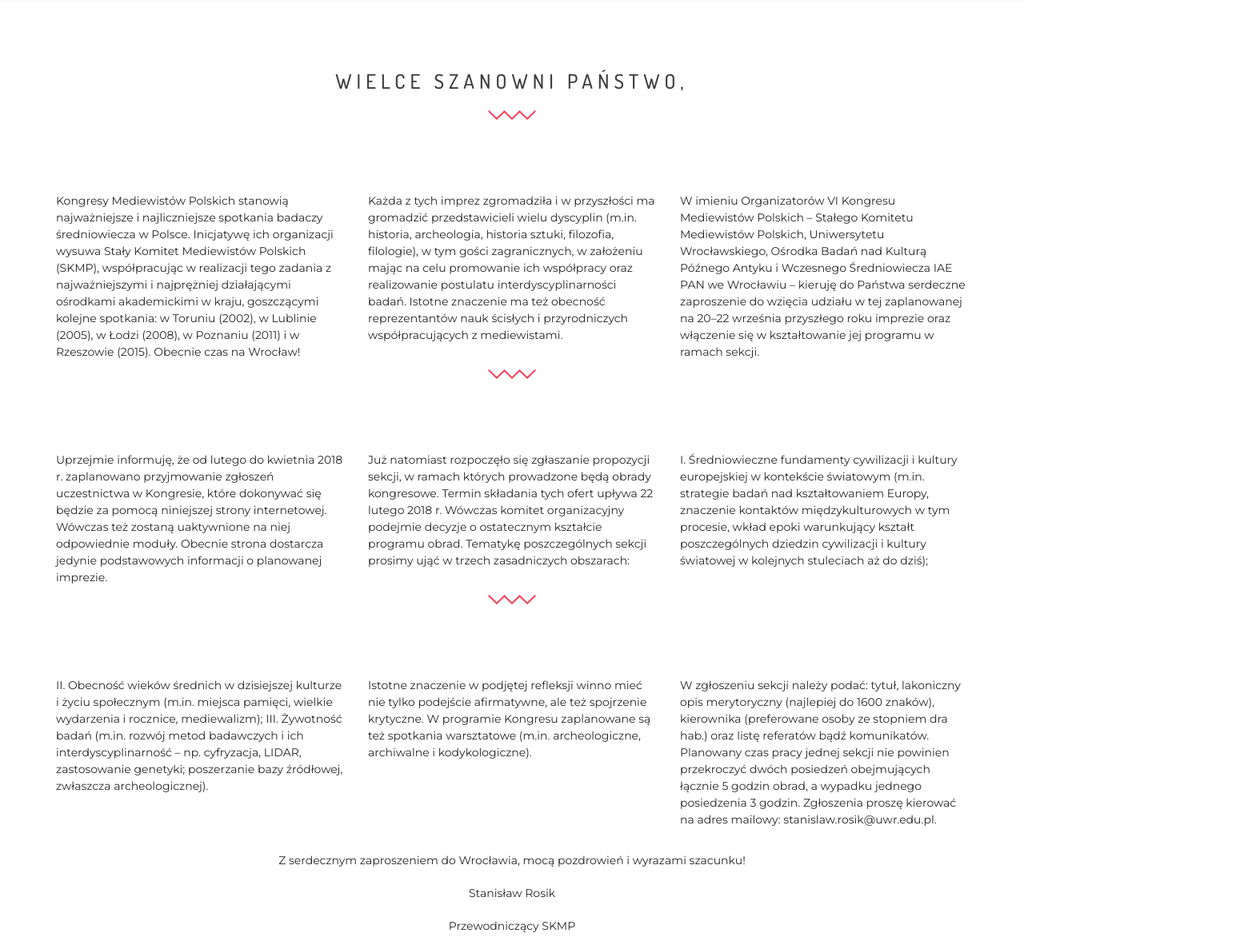
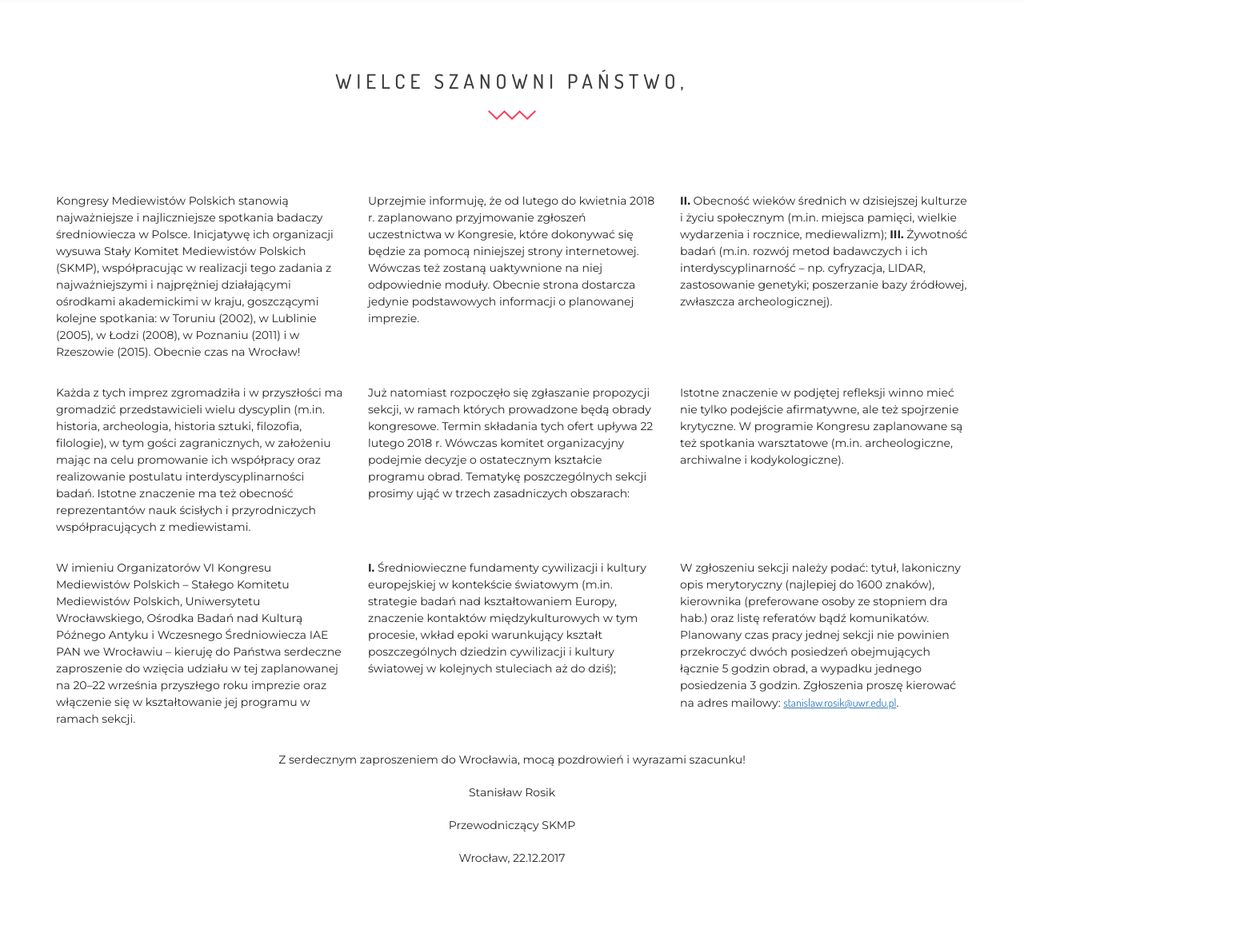
Before and after one commit to michail1988/OnePagerMedieval, a plain HTML site: page index.html in a window 1280 px wide. Shown: the part 892-2074 px from the top of the page at 80% size, 1550 px wide, since content can reach past the window. Drawn offline with Linux system fonts and the light colour scheme.

Commit message:
Przeformatowanie tekstu

```diff
--- a/index.html
+++ b/index.html
@@ -135,6 +135,24 @@
 
 				</div>
 				<div class="col-md-4  wow fadeInRight animated">
+					<p class="about_us_p">Uprzejmie informuję, że od lutego do
+						kwietnia 2018 r. zaplanowano przyjmowanie zgłoszeń uczestnictwa w
+						Kongresie, które dokonywać się będzie za pomocą niniejszej strony
+						internetowej. Wówczas też zostaną uaktywnione na niej odpowiednie
+						moduły. Obecnie strona dostarcza jedynie podstawowych informacji o
+						planowanej imprezie.</p>
+				</div>
+				<div class="col-md-4  wow fadeInRight animated">
+					<p class="about_us_p"><b>II.</b> Obecność wieków średnich w
+						dzisiejszej kulturze i życiu społecznym (m.in. miejsca pamięci,
+						wielkie wydarzenia i rocznice, mediewalizm); <b>III.</b> Żywotność badań
+						(m.in. rozwój metod badawczych i ich interdyscyplinarność – np.
+						cyfryzacja, LIDAR, zastosowanie genetyki; poszerzanie bazy
+						źródłowej, zwłaszcza archeologicznej).</p>
+				</div>
+			</div>
+			<div class="row">
+				<div class="col-md-4  wow fadeInLeft animated">
 					<p class="about_us_p">Każda z tych imprez zgromadziła i w
 						przyszłości ma gromadzić przedstawicieli wielu dyscyplin (m.in.
 						historia, archeologia, historia sztuki, filozofia, filologie), w
@@ -142,30 +160,6 @@
 						współpracy oraz realizowanie postulatu interdyscyplinarności
 						badań. Istotne znaczenie ma też obecność reprezentantów nauk
 						ścisłych i przyrodniczych współpracujących z mediewistami.</p>
-				</div>
-				<div class="col-md-4  wow fadeInRight animated">
-					<p class="about_us_p">W imieniu Organizatorów VI Kongresu
-						Mediewistów Polskich – Stałego Komitetu Mediewistów Polskich,
-						Uniwersytetu Wrocławskiego, Ośrodka Badań nad Kulturą Późnego
-						Antyku i Wczesnego Średniowiecza IAE PAN we Wrocławiu – kieruję do
-						Państwa serdeczne zaproszenie do wzięcia udziału w tej
-						zaplanowanej na 20–22 września przyszłego roku imprezie oraz
-						włączenie się w kształtowanie jej programu w ramach sekcji.</p>
-				</div>
-			</div>
-			<div class="col-md-12 text-center">
-				<div class="about_title">
-					<img src="images/shape.png" alt="">
-				</div>
-			</div>
-			<div class="row">
-				<div class="col-md-4  wow fadeInLeft animated">
-					<p class="about_us_p">Uprzejmie informuję, że od lutego do
-						kwietnia 2018 r. zaplanowano przyjmowanie zgłoszeń uczestnictwa w
-						Kongresie, które dokonywać się będzie za pomocą niniejszej strony
-						internetowej. Wówczas też zostaną uaktywnione na niej odpowiednie
-						moduły. Obecnie strona dostarcza jedynie podstawowych informacji o
-						planowanej imprezie.</p>
 
 				</div>
 				<div class="col-md-4  wow fadeInRight animated">
@@ -177,34 +171,30 @@
 						ująć w trzech zasadniczych obszarach:</p>
 				</div>
 				<div class="col-md-4  wow fadeInRight animated">
-					<p class="about_us_p">I. Średniowieczne fundamenty cywilizacji
+					<p class="about_us_p">Istotne znaczenie w podjętej refleksji
+						winno mieć nie tylko podejście afirmatywne, ale też spojrzenie
+						krytyczne. W programie Kongresu zaplanowane są też spotkania
+						warsztatowe (m.in. archeologiczne, archiwalne i kodykologiczne).</p>
+				</div>
+			</div>
+			<div class="row">
+				<div class="col-md-4  wow fadeInLeft animated">
+					<p class="about_us_p">W imieniu Organizatorów VI Kongresu
+						Mediewistów Polskich – Stałego Komitetu Mediewistów Polskich,
+						Uniwersytetu Wrocławskiego, Ośrodka Badań nad Kulturą Późnego
+						Antyku i Wczesnego Średniowiecza IAE PAN we Wrocławiu – kieruję do
+						Państwa serdeczne zaproszenie do wzięcia udziału w tej
+						zaplanowanej na 20–22 września przyszłego roku imprezie oraz
+						włączenie się w kształtowanie jej programu w ramach sekcji.</p>
+
+				</div>
+				<div class="col-md-4  wow fadeInRight animated">
+					<p class="about_us_p"><b>I.</b> Średniowieczne fundamenty cywilizacji
 						i kultury europejskiej w kontekście światowym (m.in. strategie
 						badań nad kształtowaniem Europy, znaczenie kontaktów
 						międzykulturowych w tym procesie, wkład epoki warunkujący kształt
 						poszczególnych dziedzin cywilizacji i kultury światowej w
 						kolejnych stuleciach aż do dziś);</p>
-				</div>
-			</div>
-			<div class="col-md-12 text-center">
-				<div class="about_title">
-					<img src="images/shape.png" alt="">
-				</div>
-			</div>
-			<div class="row">
-				<div class="col-md-4  wow fadeInLeft animated">
-					<p class="about_us_p">II. Obecność wieków średnich w
-						dzisiejszej kulturze i życiu społecznym (m.in. miejsca pamięci,
-						wielkie wydarzenia i rocznice, mediewalizm); III. Żywotność badań
-						(m.in. rozwój metod badawczych i ich interdyscyplinarność – np.
-						cyfryzacja, LIDAR, zastosowanie genetyki; poszerzanie bazy
-						źródłowej, zwłaszcza archeologicznej).</p>
-
-				</div>
-				<div class="col-md-4  wow fadeInRight animated">
-					<p class="about_us_p">Istotne znaczenie w podjętej refleksji
-						winno mieć nie tylko podejście afirmatywne, ale też spojrzenie
-						krytyczne. W programie Kongresu zaplanowane są też spotkania
-						warsztatowe (m.in. archeologiczne, archiwalne i kodykologiczne).</p>
 				</div>
 				<div class="col-md-4  wow fadeInRight animated">
 					<p class="about_us_p">W zgłoszeniu sekcji należy podać: tytuł,
@@ -213,7 +203,7 @@
 						referatów bądź komunikatów. Planowany czas pracy jednej sekcji nie
 						powinien przekroczyć dwóch posiedzeń obejmujących łącznie 5 godzin
 						obrad, a wypadku jednego posiedzenia 3 godzin. Zgłoszenia proszę
-						kierować na adres mailowy: stanislaw.rosik@uwr.edu.pl.</p>
+						kierować na adres mailowy: <a href="mailto:stanislaw.rosik@uwr.edu.pl"><u>stanislaw.rosik@uwr.edu.pl</u></a>.</p>
 				</div>
 			</div>
 			<div class="row">
@@ -222,6 +212,7 @@
 						mocą pozdrowień i wyrazami szacunku!</p>
 					<p class="about_us_p">Stanisław Rosik</p>
 					<p class="about_us_p">Przewodniczący SKMP</p>
+					<p class="about_us_p"> Wrocław, 22.12.2017 </p>
 				</div>
 			</div>
 		</div>
```
